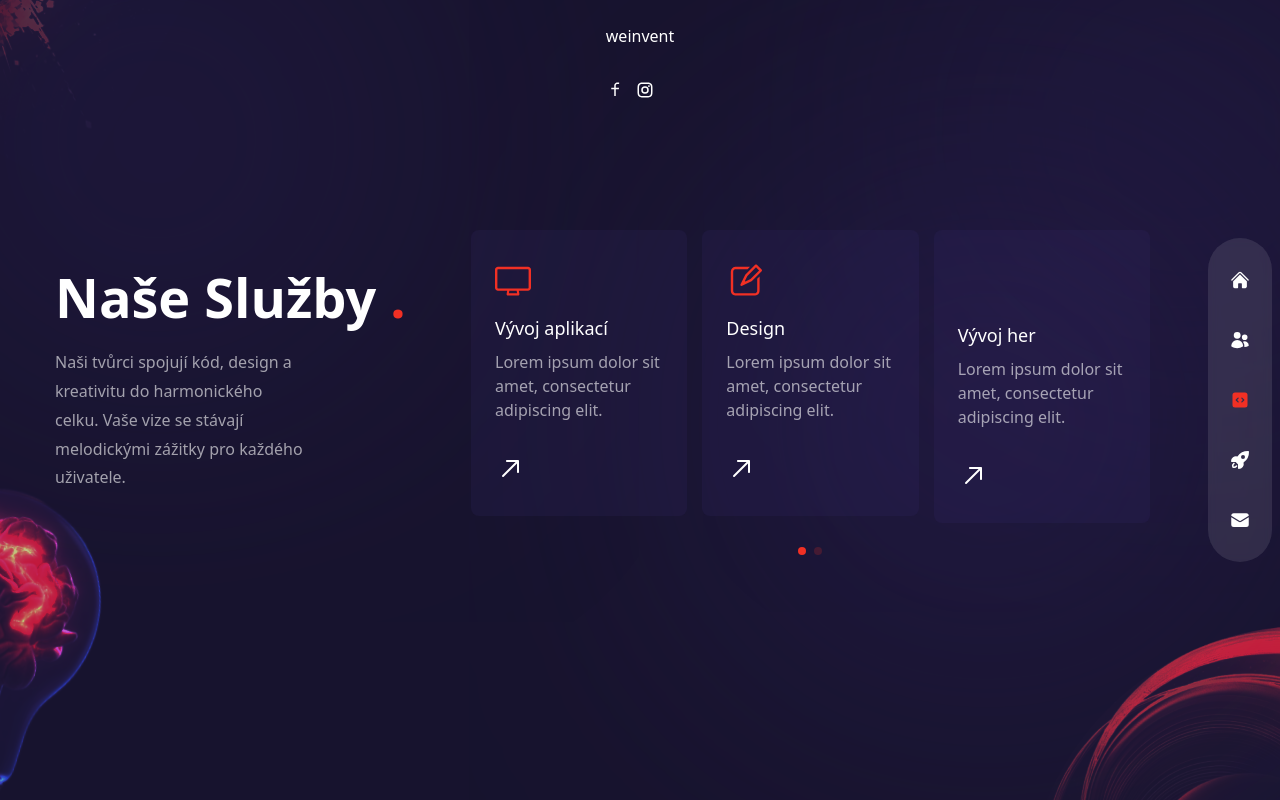
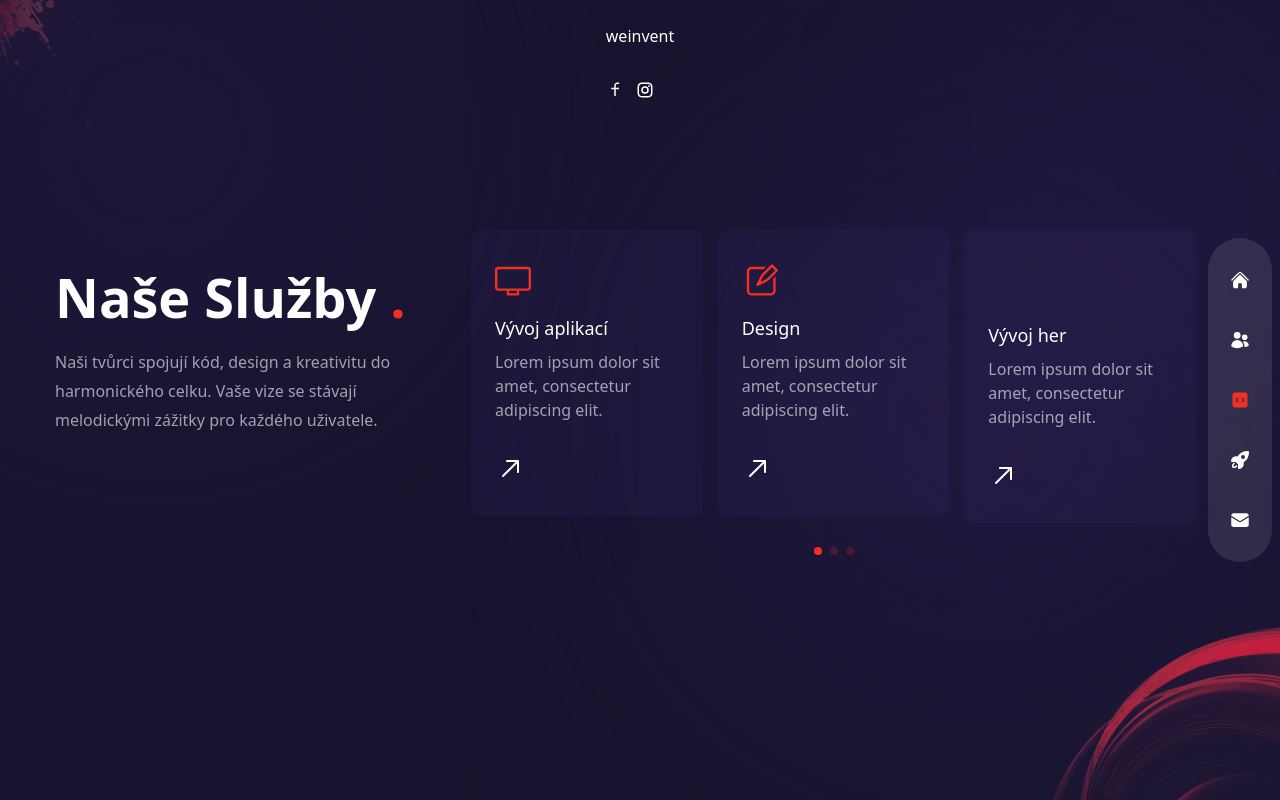
Before and after one commit to eldiabloodjr23/weinventcom, a Next.js app: page /services in a window 1280 px wide. Built offline with nearby package versions, Linux system fonts and the light colour scheme; some icons are missing.

Commit message:
first commi3sdsddasdsadasda2

```diff
--- a/components/ServiceSlider.js
+++ b/components/ServiceSlider.js
@@ -42,7 +42,11 @@ const serviceData = [
     icon : <FaChessKing/>
 
   },
-
+  {
+    title: 'Automatizace procesů',
+    description: 'Lorem ipsum dolor sit amet, consectetur adipiscing elit.',
+    icon: <LuRepeat2/>
+  },
   {
 
     title: 'Umělá inteligence',
--- a/pages/services/index.js
+++ b/pages/services/index.js
@@ -7,6 +7,8 @@ import { fadeIn } from "../../variants"
 
 
 const index = () => {
+
+  console.log(ServiceSlider);
   return (
     <div className="h-full bg-primary/30 py-36 flex items-center">
      <Circles/>
@@ -14,17 +16,19 @@ const index = () => {
       <div className="flex flex-col xl:flex-row gap-x-8">
         <div className="text-center  flex xl:w-[30vw] flex-col lg:text-left mb-4 xl:mb-0">
           <motion.h2  variants={fadeIn('up', 0.2)} initial='hidden' animate='show' exit='hidden' className=" h2 xl:mt-8">Naše Služby <span className="text-accent">.</span></motion.h2>
-          < motion.p   variants={fadeIn('up', 0.4)} initial='hidden' animate='show'className="mb-4 max-w-[250px] mx-auto lg:mx-0">Naši tvůrci spojují kód, design a kreativitu do harmonického celku. Vaše vize se stávají melodickými zážitky pro každého uživatele.</motion.p>
+          < motion.p   variants={fadeIn('up', 0.4)} initial='hidden' animate='show'className="mb-4 max-w-[400px] mx-auto lg:mx-0">Naši tvůrci spojují kód, design a kreativitu do harmonického celku. Vaše vize se stávají melodickými zážitky pro každého uživatele.</motion.p>
         </div>
-        <motion.div   variants={fadeIn('down', 0.6)} initial='hidden' animate='show'className="w-full xl:max-w-[58%]">
-        <ServiceSlider />
+        <motion.div   variants={fadeIn('down', 0.6)} initial='hidden' animate='show'className="w-full xl:max-w-[62%]">
+        <ServiceSlider/>
+
         </motion.div>
 
       </div>
 
       </div>
 
-      <Bulb />
+
+
     </div>
   )
 }
```
